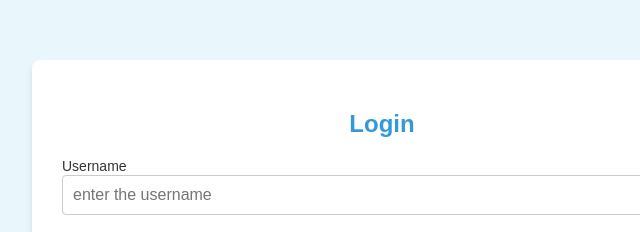
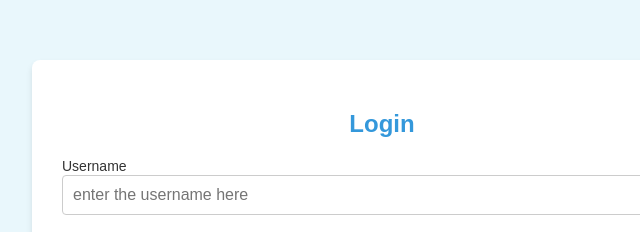
Before and after one commit to allwinrajan/User-Manager-Application, a plain HTML site: page login/login.html in a window 1280 px wide. Shown: the part 132-364 px from the top of the page, 258-898 px from the left. Drawn offline with Linux system fonts and the light colour scheme.

Commit message:
PlaceHolder Changed

```diff
--- a/login/login.html
+++ b/login/login.html
@@ -13,7 +13,7 @@
         <form id="loginForm">
             <div class="form-group">
                 <label for="username">Username</label>
-                <input type="text" id="username" placeholder="enter the username" name="username" required>
+                <input type="text" id="username" placeholder="enter the username here" name="username" required>
             </div>
             <div class="form-group">
                 <label for="password">Password</label>
```
